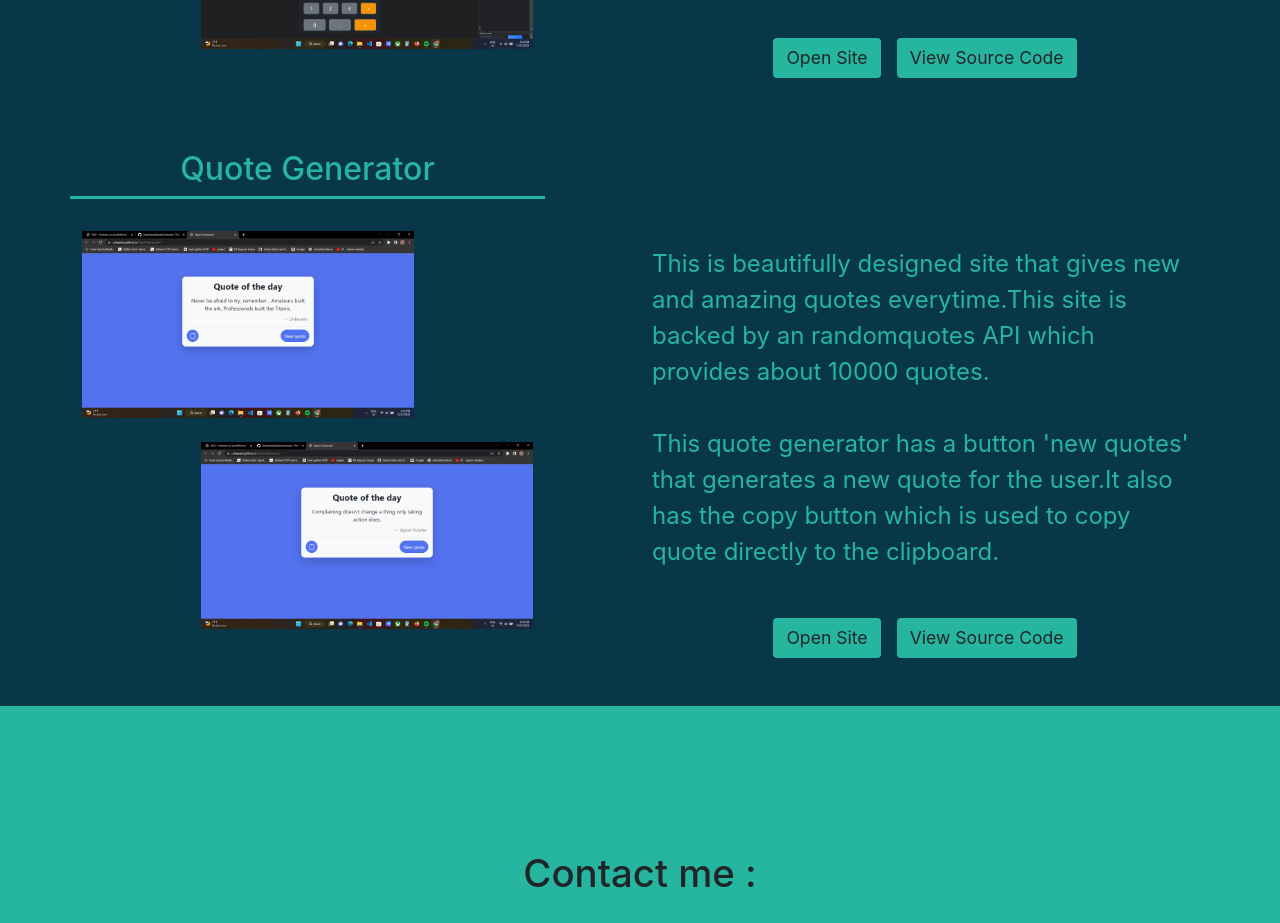
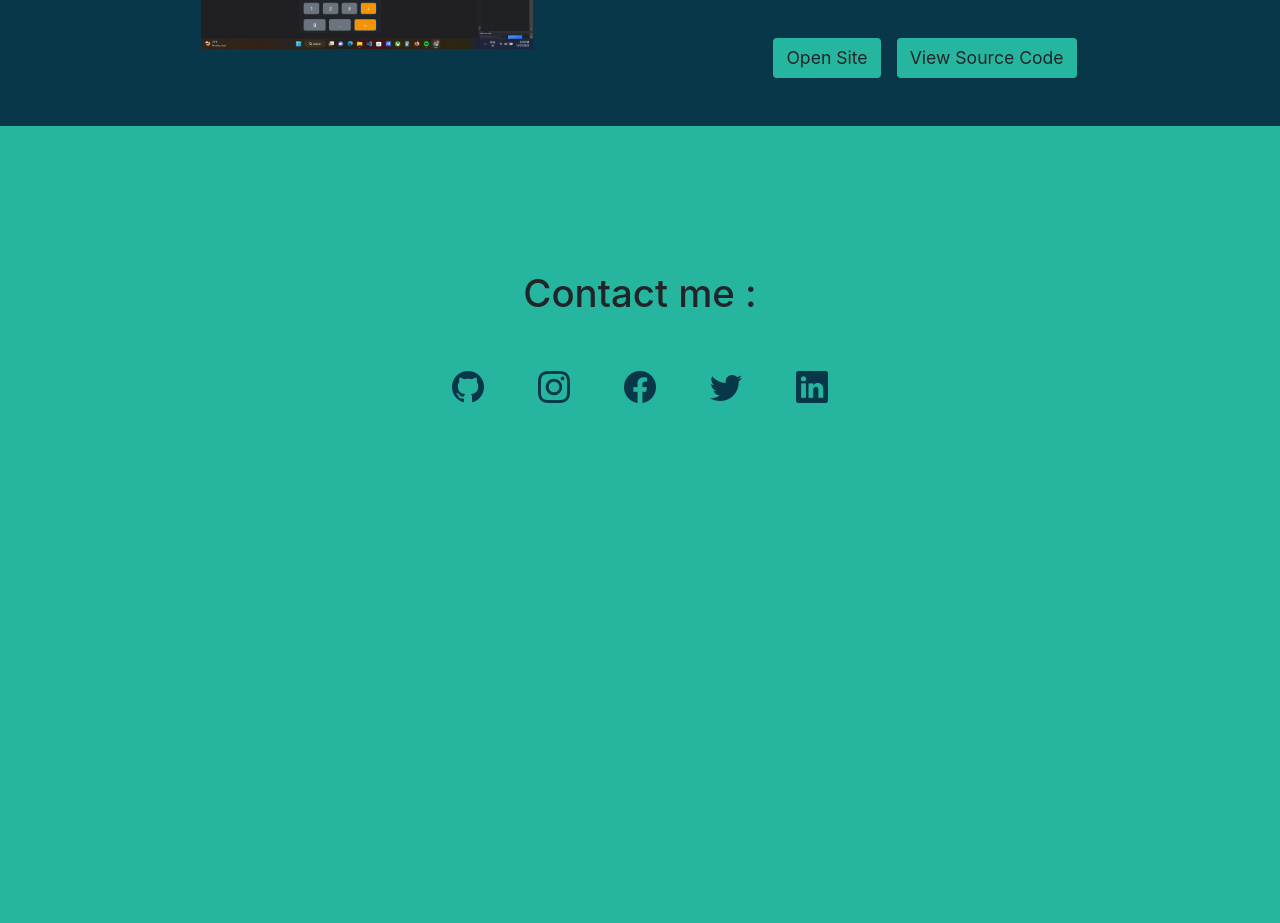
Before and after one commit to UdayVara/portfolio, a React (Create React App) app: page / in a window 1280 px wide. Shown: the part 9300-10223 px from the top of the page. Built offline with nearby package versions, Linux system fonts and the light colour scheme.

Commit message:
fixed SEO

```diff
--- a/public/index.html
+++ b/public/index.html
@@ -8,7 +8,7 @@
     <meta name="theme-color" content="#000000" />
     <meta
       name="description"
-      content="Web site created using create-react-app"
+      content="Full Stack JavaScript Web Developer"
     />
 
  <!-- Bootstrap CDN  -->
--- a/src/Components/Porfolio.js
+++ b/src/Components/Porfolio.js
@@ -294,35 +294,7 @@ export default function Porfolio() {
                                           {/* Check out : <a href="https://udayvara.github.io/Currency--Convertor/" target="_blank">View site</a> */}
                                     </div>
                               </div>
-                              <div className="row mt-5">
-                                    <div className="col-md-5">
-                                          <div className="row mb-4">
-                                                <h2 className='text-center mt-4 pb-2' style={{ color: "#26B69F", borderBottom: "3px solid #26B69F" }}>Quote Generator</h2>
-                                          </div>
-                                          <div className="row">
-                                                <div className="col-md-9">
-                                                      <img src="quote1.png" alt="" className="img-fluid" data-aos="fade-down" />
-                                                </div>
-                                          </div>
-                                          <br />
-                                          <div className="row">
-                                                <div className="offset-md-3 col-md-9">
-                                                      <img src="quote2.png" alt="" className="img-fluid" data-aos="fade-up" />
-                                                </div>
-                                          </div>
-                                    </div>
-                                    <div className="offset-md-1 col-md-6 mt-md-5 mt-1" style={{ fontSize: "1.5rem", color: "#26B69F" }} data-aos="fade-down">
-                                          <br /><br />
-                                          This is beautifully designed site that gives new and amazing quotes everytime.This site is backed by an randomquotes API which provides about 10000 quotes.
-                                          <br /><br />
-                                          This quote generator has a button 'new quotes' that generates a new quote for the user.It also has the copy button which is used to copy quote directly to the clipboard.
-                                          <div className="mt-5 w-100 d-flex flex-row justify-content-center ">
-                                                <a className=' mx-2 btn  rounded ' target="_blank" href='https://udayvara.github.io/QuoteGenerator/' style={{fontSize:'1.1rem',backgroundColor:'#26B69F'}}>Open Site  </a>
-                                                <a href="https://github.com/UdayVara/QuoteGenerator"  className='btn  rounded mx-2 ' target="_blank" style={{fontSize:'1.1rem',backgroundColor:'#26B69F'}}>View Source Code</a>
-                                          </div>
-                                          {/* Check out : <a href="https://udayvara.github.io/Currency--Convertor/" target="_blank">View site</a> */}
-                                    </div>
-                              </div>
+
                         </div>
                   </div>
             </>
```
